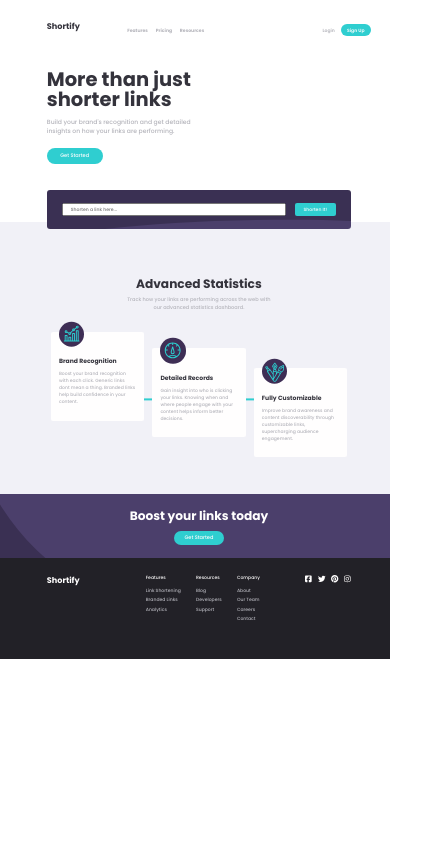
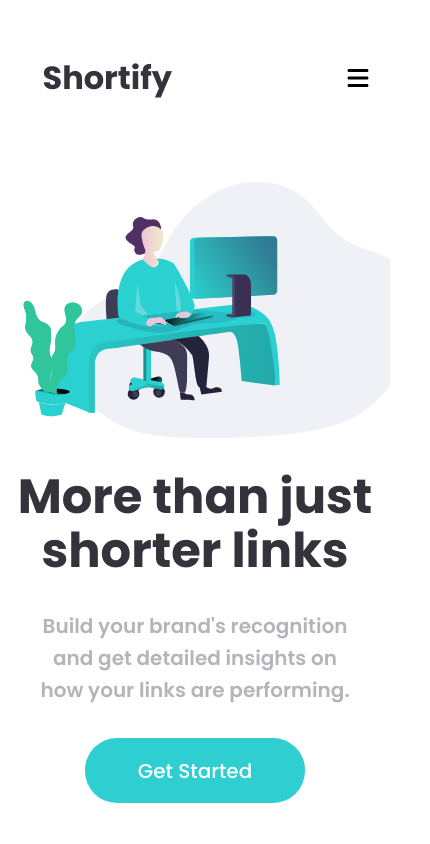
Before and after one commit to Deeperr0/shortify, a React (Vite) app: page / in a window 390 px wide. Shown: the top 844 px of the page, 430 px wide, since content can reach past the window. Built offline with nearby package versions, Linux system fonts and the light colour scheme.

Commit message:
Added a layout for phones

```diff
--- a/src/App.css
+++ b/src/App.css
@@ -20,15 +20,31 @@
 	padding: 0 10% 0 12%;
 }
 .navbar {
-	margin-top: 3.5vw;
+	margin-top: 54px;
 	width: 100%;
 	display: grid;
 	align-items: center;
 	grid-template-columns: 12% 63% 30%;
 }
 .navbar-logo {
-	font-size: 2.1vw;
+	font-size: 32px;
 	color: var(--primary-text-color);
+	min-width: 120px;
+}
+.navbar-mobile {
+	margin-top: 54px;
+	width: 100%;
+	display: grid;
+	align-items: center;
+	grid-template-columns: 55% 10px;
+	column-gap: 35%;
+	text-align: center;
+}
+.navbar-menu {
+	transform: scale(1.5);
+}
+.navbar-menu:hover {
+	cursor: pointer;
 }
 .navbar-buttons,
 .navbar-links {
@@ -39,15 +55,22 @@
 .navbar-links {
 	justify-content: left;
 }
+
 .navbar-links li {
-	margin: 0 1vw;
+	margin: 0 16px;
+	display: flex;
+	align-items: center;
+}
+.navbar-buttons li {
+	display: flex;
+	align-items: center;
 }
 .navbar-links a {
 	text-decoration: none;
 	color: var(--secondary-text-color);
 	font-weight: 700;
 	line-height: 1rem;
-	font-size: 1.172vw;
+	font-size: 18px;
 }
 .navbar-login-button {
 	background-color: transparent;
@@ -55,28 +78,44 @@
 	border: none;
 	padding: 0.5em 1em;
 	font-weight: 600;
-	font-size: 1.172vw;
+	font-size: 18px;
 	transition: color 0.1s ease-in-out;
 	transition: background-color 0.3s ease-in-out;
-	transform: translateX(2vw);
-	border-radius: 2.1vw;
-	padding-right: 6vw;
+	transform: translateX(31px);
+	border-radius: 32px;
+	padding-right: 92px;
 	z-index: 0;
 	position: relative;
 }
-.navbar-login-button:hover {
+.navbar-side-login-button {
+	background-color: transparent;
+	color: var(--secondary-text-color);
+	border: none;
+	padding: 0.5em 1em;
+	font-weight: 600;
+	font-size: 18px;
+	transition: color 0.1s ease-in-out;
+	transition: background-color 0.3s ease-in-out;
+	border-radius: 32px;
+	z-index: 0;
+	position: relative;
+	text-align: center;
+}
+.navbar-login-button:hover,
+.navbar-side-login-button:hover {
 	background-color: rgb(222, 222, 222);
 	color: white;
 	z-index: 0;
 }
-.navbar-signup-button {
+.navbar-signup-button,
+.navbar-side-signup-button {
 	background-color: var(--button-background-color);
 	padding: 0.5em 1em;
 	color: var(--button-text-color);
 	border: none;
-	border-radius: 2.1vw;
+	border-radius: 32px;
 	font-weight: 600;
-	font-size: 1.172vw;
+	font-size: 18px;
 	z-index: 1;
 	position: relative;
 }
@@ -85,174 +124,296 @@
 	justify-content: center;
 }
 
-.navbar-buttons button {
-	width: 7.813vw;
+.navbar-buttons button,
+.navbar-side-buttons button {
+	width: 120px;
+}
+.navbar-side-menu {
+	position: absolute;
+	top: 4rem;
+	left: 60%;
+	background-color: white;
+	height: 100%;
+	width: 40%;
+}
+.navbar-close-menu {
+	transform: scale(1.5);
+	text-align: right;
+	margin-left: 80%;
+	cursor: pointer;
+}
+.navbar-side-links {
+	list-style-type: none;
+	display: flex;
+	flex-direction: column;
+	gap: 0.5rem;
+	margin-bottom: 1rem;
+}
+.navbar-side-links a {
+	color: var(--primary-text-color);
+	text-decoration: none;
+}
+
+.navbar-side-buttons {
+	list-style-type: none;
+	display: flex;
+	flex-direction: column;
+	gap: 0.5rem;
 }
 .hero {
-	margin-top: 5.5vw;
+	margin-top: 84.5px;
 	display: grid;
-	grid-template-columns: 38vw 12.5vw;
+	grid-template-columns: 584px 192px;
 	align-items: center;
 }
-
+.hero-mobile {
+	overflow: hidden;
+	display: flex;
+	flex-direction: column;
+	align-items: center;
+	margin-top: 5rem;
+}
 .hero-right {
-	margin-left: 12.5vw;
+	margin-left: 12.5%;
 	overflow: hidden;
+	height: 482px;
+	width: 733px;
+}
+.hero-image {
+	display: block;
+	transform: translateX(6vw);
 }
 .hero-title {
-	font-size: 5vw;
+	font-size: 76px;
 	width: 100%;
 	color: var(--primary-text-color);
-	line-height: 5.2vw;
-	margin-top: -2.1vw;
+	line-height: 80px;
+	margin-top: -32px;
+}
+.hero-mobile > .hero-title {
+	font-size: 48px;
+	text-align: center;
+	margin: 2rem auto;
+	line-height: 54px;
 }
 .hero-text {
-	margin-top: 2vw;
+	margin-top: 31px;
 	color: var(--secondary-text-color);
-	font-size: 1.563vw;
+	font-size: 24px;
 	font-weight: 500;
+}
+.hero-mobile > .hero-text {
+	margin: 0 auto;
+	width: 85%;
+	text-align: center;
+	font-size: 20px;
+	line-height: 32px;
+	font-weight: 600;
 }
 .hero-get-started-button {
 	background-color: var(--button-background-color);
-	font-size: 1.3vw;
-	border-radius: 2.083vw;
-	padding: 0.521vw 1vw;
+	font-size: 20px;
+	border-radius: 32px;
+	padding: 8px 16px;
 	border: none;
 	color: var(--button-text-color);
 	font-weight: 500;
-	margin-top: 3vw;
-	width: 14.3vw;
-	height: 4.232vw;
+	margin-top: 46px;
+	width: 220px;
+	max-width: 220px;
+	min-height: 65px;
 }
-.hero-right {
-	height: 31.38vw;
-	width: 47.721vw;
+.hero-mobile > .hero-get-started-button {
+	margin: 2rem auto;
+	text-align: center;
 }
-.shortner {
+.shortner,
+.shortner-mobile {
 	background-image: url(./assets/bg-shorten-desktop.svg);
 	background-color: #3a3053;
-	width: 78vw;
+	width: 78%;
+	max-width: 1200px;
 	margin: 0 10% 0 12%;
-	height: 9.766vw;
+	min-height: 150px;
+	max-height: 175px;
 	justify-content: center;
 	display: flex;
 	align-items: center;
-	border-radius: 0.781vw;
-	position: absolute;
-	z-index: 3;
-	top: 48.828vw;
+	border-radius: 12px;
+	transform: translateY(8vw);
+	padding: 1.5rem 0.5rem;
 }
-.shortner form {
+.shortner-mobile {
+	transform: translateY(90px);
+}
+.shortner form,
+.shortner-mobile form {
 	width: 90%;
 	display: flex;
 	justify-content: space-between;
 }
+.shortner-mobile > form {
+	flex-direction: column;
+	gap: 1rem;
+	align-items: center;
+}
 .shortner-url {
 	width: 82%;
-	font-size: 1.172vw;
+	font-size: 18px;
 	padding-left: 2.5%;
 	font-weight: 500;
+	min-height: 58px;
+	border-radius: 8px;
 }
 .shortner-button {
 	width: 15%;
-	height: 3.516vw;
+	min-height: 54px;
 	border: none;
-	border-radius: 0.521vw;
-	font-size: 1.172vw;
+	border-radius: 8px;
+	font-size: 18px;
 	font-weight: 500;
 	color: var(--button-text-color);
 	background-color: var(--button-background-color);
 }
-.statistics {
-	margin-top: 10.026vw;
-	padding-top: 11.719vw;
+.shortner-mobile .shortner-button,
+.shortner-mobile .shortner-url {
+	width: 95%;
+}
+
+.statistics,
+.statistics-mobile {
+	margin-top: 3vw;
+	padding-top: 180px;
 	text-align: center;
 	background-color: #f1f1f7;
 }
-.statistics-title {
+.statistics-mobile {
+	display: flex;
+	flex-direction: column;
+	align-items: center;
+	padding-left: 2rem;
+	padding-right: 2rem;
+}
+.statistics-title,
+.statistics-mobile > .statistics-title {
 	color: var(--primary-text-color);
 	font-weight: 700;
-	font-size: 3.125vw;
+	font-size: 48px;
+}
+.statistics-mobile > .statistics-title {
+	font-size: 32px;
 }
 .statistics-text {
 	color: var(--secondary-text-color);
-	font-size: 1.302vw;
+	font-size: 20px;
 	width: 50%;
-	margin: 0.651vw auto;
+	text-align: center;
+	margin: 10px auto;
 	font-weight: 500;
+}
+.statistics-mobile > .statistics-text {
+	width: 100%;
+	font-size: 18px;
+	margin-top: 1.5rem;
 }
 .statistic-card {
 	background-color: #fffefe;
-	margin: 1.042vw;
-	width: 26.042vw;
-	height: 22.786vw;
-	border-radius: 0.521vw;
-	padding: 2.083vw;
+	margin: 16px;
+	width: 400px;
+	min-height: 350px;
+	border-radius: 8px;
+	padding: 32px;
 	text-align: left;
 	z-index: 1;
 }
 .statistic-icon {
 	border-radius: 50%;
 	background-color: #3e2e55;
-	width: 6.51vw;
-	height: 6.51vw;
+	width: 100px;
+	max-height: 100px;
 	justify-content: center;
 	align-items: center;
 	display: flex;
-	transform: translateY(-4.688vw);
+	transform: translateY(-72px);
 }
 .statistic-card-title {
 	color: var(--primary-text-color);
-	font-size: 1.563vw;
+	font-size: 24px;
 	font-weight: 700;
-	margin-top: -2.083vw;
+	margin-top: -32px;
 }
 .statistic-card-text {
 	color: var(--secondary-text-color);
-	font-size: 1.172vw;
+	font-size: 18px;
 	font-weight: 500;
-	margin-top: 1.042vw;
+	margin-top: 16px;
 }
 .statistic-cards {
 	display: flex;
-	margin-top: 4.167vw;
-	padding-bottom: 7.813vw;
+	margin-top: 64px;
+	padding-bottom: 120px;
+}
+.statistics-mobile > .statistic-cards {
+	display: flex;
+	flex-direction: column;
+	gap: 5rem;
+}
+.statistics-mobile > .statistic-cards > .statistic-card {
+	text-align: center;
+	transform: scale(0.9);
+	margin: 0;
+}
+.statistics-mobile > .statistic-cards > .statistic-card > .statistic-icon {
+	margin: auto;
 }
 .statistics-line {
-	height: 0.651vw;
+	max-height: 10px;
 	background-color: var(--button-background-color);
-	width: 70%;
+	width: 78%;
+	max-width: 1200px;
 	z-index: 0;
-	margin-left: 2.083vw;
-	transform: translateY(-24vw);
+	margin-left: 32px;
+	transform: translateY(-368.64px);
+}
+.statistics-mobile > .statistics-line {
+	margin: 0 auto;
+	transform: rotate(90deg) translateX(-800px);
+	margin: 0;
+	height: 10px;
+	width: 800px;
 }
 .detailed-records {
-	margin-top: 5.208vw;
+	margin-top: 80px;
 }
 .fully-customizable {
-	margin-top: 10.42vw;
+	margin-top: 160px;
 }
-.boost-links {
+.boost-links,
+.boost-links-mobile {
 	background-image: url(./assets/bg-boost-desktop.svg);
 	background-color: #3a3053;
-	height: 16.276vw;
+	min-height: 250px;
 	justify-content: center;
 	align-items: center;
 	color: var(--button-text-color);
-	font-size: 2.083vw;
+	font-size: 32px;
 	font-weight: 700;
 	display: flex;
+}
+.boost-links-mobile {
+	font-size: 20px;
+	text-align: center;
 }
 .boost-links-button {
 	background-color: var(--button-background-color);
 	border: none;
-	height: 3.516vw;
-	width: 13.021vw;
-	border-radius: 2.083vw;
+	height: 54px;
+	width: 200px;
+	border-radius: 32px;
 	color: var(--button-text-color);
-	font-size: 1.302vw;
+	font-size: 20px;
 	font-weight: 500;
-	margin-top: 1.563vw;
+	margin-top: 24px;
 	transition: background-color 0.3s ease-in;
 }
 .boost-links-button,
@@ -265,60 +426,78 @@
 .shortner-button:hover,
 .hero-get-started-button:hover,
 .navbar-signup-button:hover,
-.copy-button:hover {
+.copy-button:hover,
+.navbar-side-signup-button:hover {
 	background-color: var(--button-background-color-hover);
 }
 .boost-links-content {
 	text-align: center;
 }
-.footer ul {
-	padding: 0 1.302vw 0 2.604vw;
+.footer ul,
+.footer-mobile ul {
+	padding: 0 20px 0 40px;
 }
-.footer {
+.footer,
+.footer-mobile {
 	background-color: #222127;
 	color: var(--button-text-color);
 	display: flex;
 	justify-content: space-between;
-	padding-top: 4.167vw;
-	font-size: 1.172vw;
+	padding-top: 64px;
+	font-size: 18px;
 	font-weight: 500;
-	height: 26.042vw;
 	width: 100%;
 }
+.footer-mobile {
+	display: flex;
+	flex-direction: column;
+	align-items: center;
+	gap: 4rem;
+	text-align: center;
+	padding-bottom: 2rem;
+}
 .footer-logo {
-	font-size: 2.083vw;
+	font-size: 32px;
 	font-weight: 700;
 }
-.footer a {
+.footer a,
+.footer-mobile a {
 	color: var(--secondary-text-color);
 	text-decoration: none;
 }
-.footer li {
+.footer li,
+.footer-mobile li {
 	list-style: none;
 }
 .footer-links {
 	display: flex;
 	flex-direction: row;
 	justify-content: space-between;
-	margin-left: 4vw;
+	margin-left: 62px;
+}
+
+.footer-mobile .footer-links {
+	flex-direction: column;
+	gap: 2rem;
+	margin-left: 0;
 }
 .footer-socials {
 	display: flex;
 	justify-content: space-between;
-	font-size: 1.953vw;
-	width: 11.719vw;
+	font-size: 30px;
+	width: 184px;
 }
 .footer-socials a {
 	color: var(--button-text-color);
 }
 .links {
-	margin: 1.432vw 0;
+	margin: 22px 0;
 }
 .links ul {
 	padding: 0;
 }
 .links li {
-	margin: 0.651vw 0;
+	margin: 10px 0;
 }
 a:hover {
 	text-decoration: underline;
@@ -327,30 +506,38 @@ button {
 	cursor: pointer;
 }
 .shortened-urls {
-	margin: -4vw 0 6vw 0;
-	width: 78vw;
+	margin: -52px 0 62px 0;
+	max-width: 1200px;
 }
 .shortened-url {
 	display: flex;
 	justify-content: space-between;
 	align-items: center;
-	height: 5.599vw;
-	border: 0.065vw solid rgba(0, 0, 0, 0.1);
-	border-radius: 1.1vw;
-	padding: 1vw;
+	height: 86px;
+	border: 1px solid rgba(0, 0, 0, 0.1);
+	border-radius: 16px;
+	padding: 16px;
 	background-color: var(--button-text-color);
-	font-size: 1.172vw;
-	margin-bottom: 1.5vw;
+	font-size: 18px;
+	margin-bottom: 24px;
 }
+.statistics-mobile .shortened-url {
+	font-size: 16px;
+}
+.statistics-mobile .copy-button {
+	transform: scale(0.75);
+	width: 120px;
+}
+
 .copy-button {
 	background-color: var(--button-background-color);
-	font-size: 1.3vw;
-	border-radius: 0.75vw;
-	padding: 0.521vw 1vw;
+	font-size: 20px;
+	border-radius: 12px;
+	padding: 8px 16px;
 	border: none;
 	color: var(--button-text-color);
 	font-weight: 500;
-	width: 10vw;
-	height: 3.4vw;
+	width: 156px;
+	height: 54px;
 	transition: background-color 0.3s ease-in-out;
 }
--- a/src/App.jsx
+++ b/src/App.jsx
@@ -5,17 +5,30 @@ import Shortner from "./Shortner.jsx";
 import Statistics from "./Statistics.jsx";
 import Footer from "./Footer.jsx";
 import BoostLinks from "./BoostLinks.jsx";
-import ShortenedUrls from "./ShortenedUrls.jsx";
+import { useEffect } from "react";
+import { useState } from "react";
 function App() {
+	const [windowWidth, setWindowWidth] = useState(window.innerWidth);
+	useEffect(() => {
+		const handleResize = () => {
+			setWindowWidth(window.innerWidth);
+		};
+
+		window.addEventListener("resize", handleResize);
+
+		return () => {
+			window.removeEventListener("resize", handleResize);
+		};
+	}, []);
 	return (
 		<>
 			<div>
-				<Navbar />
-				<Hero />
-				<Shortner />
-				<Statistics />
-				<BoostLinks />
-				<Footer />
+				<Navbar windowWidth={windowWidth} />
+				<Hero windowWidth={windowWidth} />
+				<Shortner windowWidth={windowWidth} />
+				<Statistics windowWidth={windowWidth} />
+				<BoostLinks windowWidth={windowWidth} />
+				<Footer windowWidth={windowWidth} />
 			</div>
 		</>
 	);
--- a/src/BoostLinks.jsx
+++ b/src/BoostLinks.jsx
@@ -1,6 +1,7 @@
-export default function BoostLinks() {
+export default function BoostLinks(props) {
+	const windowWidth = props.windowWidth;
 	return (
-		<div className="boost-links">
+		<div className={windowWidth >= 480 ? "boost-links" : "boost-links-mobile"}>
 			<div className="boost-links-content">
 				<h2 className="boost-links-title">Boost your links today</h2>
 				<button className="boost-links-button"> Get Started </button>
--- a/src/Footer.jsx
+++ b/src/Footer.jsx
@@ -6,9 +6,10 @@ import {
 } from "@fortawesome/free-brands-svg-icons";
 import { FontAwesomeIcon } from "@fortawesome/react-fontawesome";
 
-export default function footer() {
+export default function footer(props) {
+	const windowWidth = props.windowWidth;
 	return (
-		<footer className="footer">
+		<footer className={windowWidth >= 480 ? "footer" : "footer-mobile"}>
 			<div className="footer-logo">Shortify</div>
 			<div className="footer-links">
 				<ul className="features">
--- a/src/Hero.jsx
+++ b/src/Hero.jsx
@@ -1,7 +1,10 @@
 import heroImg from "./assets/illustration-working.svg";
-export default function Hero() {
-	return (
-		<>
+import smallHeroImg from "./assets/small-illustration.svg";
+export default function Hero(props) {
+	const windowWidth = props.windowWidth;
+	let hero = null;
+	if (windowWidth >= 480) {
+		hero = (
 			<div className="hero">
 				<div className="hero-left">
 					<h2 className="hero-title">More than just shorter links</h2>
@@ -15,11 +18,23 @@ export default function Hero() {
 					<img
 						src={heroImg}
 						alt="illustration-working"
-						height="482"
-						width="733"
+						className="hero-image"
 					/>
 				</div>
 			</div>
-		</>
-	);
+		);
+	} else {
+		hero = (
+			<div className="hero-mobile">
+				<img src={heroImg} alt="illustration-working" className="hero-image" />
+				<h2 className="hero-title">More than just shorter links</h2>
+				<p className="hero-text">
+					Build your brand's recognition and get detailed insights on how your
+					links are performing.
+				</p>
+				<button className="hero-get-started-button">Get Started</button>
+			</div>
+		);
+	}
+	return <>{hero}</>;
 }
--- a/src/Navbar.jsx
+++ b/src/Navbar.jsx
@@ -1,6 +1,59 @@
-export default function Navbar() {
-	return (
-		<>
+import { faBars, faClose } from "@fortawesome/free-solid-svg-icons";
+import { FontAwesomeIcon } from "@fortawesome/react-fontawesome";
+import { useEffect } from "react";
+import { useState } from "react";
+export default function Navbar(props) {
+	const windowWidth = props.windowWidth;
+	const [isSideMenuOpen, setIsSideMenuOpen] = useState(false);
+
+	const toggleSideMenu = () => {
+		setIsSideMenuOpen(!isSideMenuOpen);
+	};
+
+	let navbar = null;
+	if (windowWidth < 480) {
+		navbar = (
+			<>
+				<nav className="navbar-mobile">
+					<h1 className="navbar-logo">Shortify</h1>
+					<FontAwesomeIcon
+						icon={faBars}
+						className="navbar-menu"
+						onClick={toggleSideMenu}
+					/>
+				</nav>
+				{isSideMenuOpen && (
+					<div className="navbar-side-menu">
+						<FontAwesomeIcon
+							icon={faClose}
+							className="navbar-close-menu"
+							onClick={toggleSideMenu}
+						/>
+						<ul className="navbar-side-links">
+							<li>
+								<a href="/features">Features</a>
+							</li>
+							<li>
+								<a href="/pricing">Pricing</a>
+							</li>
+							<li>
+								<a href="/resources">Resources</a>
+							</li>
+						</ul>
+						<ul className="navbar-side-buttons">
+							<li>
+								<button className="navbar-side-login-button">Login</button>
+							</li>
+							<li>
+								<button className="navbar-side-signup-button">Sign Up</button>
+							</li>
+						</ul>
+					</div>
+				)}
+			</>
+		);
+	} else {
+		navbar = (
 			<nav className="navbar">
 				<h1 className="navbar-logo">Shortify</h1>
 				<ul className="navbar-links">
@@ -23,6 +76,8 @@ export default function Navbar() {
 					</li>
 				</ul>
 			</nav>
-		</>
-	);
+		);
+	}
+
+	return <>{navbar}</>;
 }
--- a/src/Shortner.jsx
+++ b/src/Shortner.jsx
@@ -1,6 +1,8 @@
 import axios from "axios";
 
-export default function Shortner() {
+export default function Shortner(props) {
+	const windowWidth = props.windowWidth;
+
 	async function shortenLink(event) {
 		event.preventDefault();
 
@@ -13,7 +15,7 @@ export default function Shortner() {
 	}
 
 	return (
-		<div className="shortner">
+		<div className={windowWidth >= 480 ? "shortner" : "shortner-mobile"}>
 			<form>
 				<input
 					placeholder="Shorten a link here..."
--- a/src/Statistics.jsx
+++ b/src/Statistics.jsx
@@ -40,9 +40,10 @@ const statistics = [
 	},
 ];
 
-export default function Statistics() {
+export default function Statistics(props) {
+	const windowWidth = props.windowWidth;
 	return (
-		<div className="statistics">
+		<div className={windowWidth >= 480 ? "statistics" : "statistics-mobile"}>
 			<ShortenedUrls />
 			<h2 className="statistics-title">Advanced Statistics</h2>
 			<p className="statistics-text">
```
Also changed, not shown: src/assets/small-illustration.svg (added).
